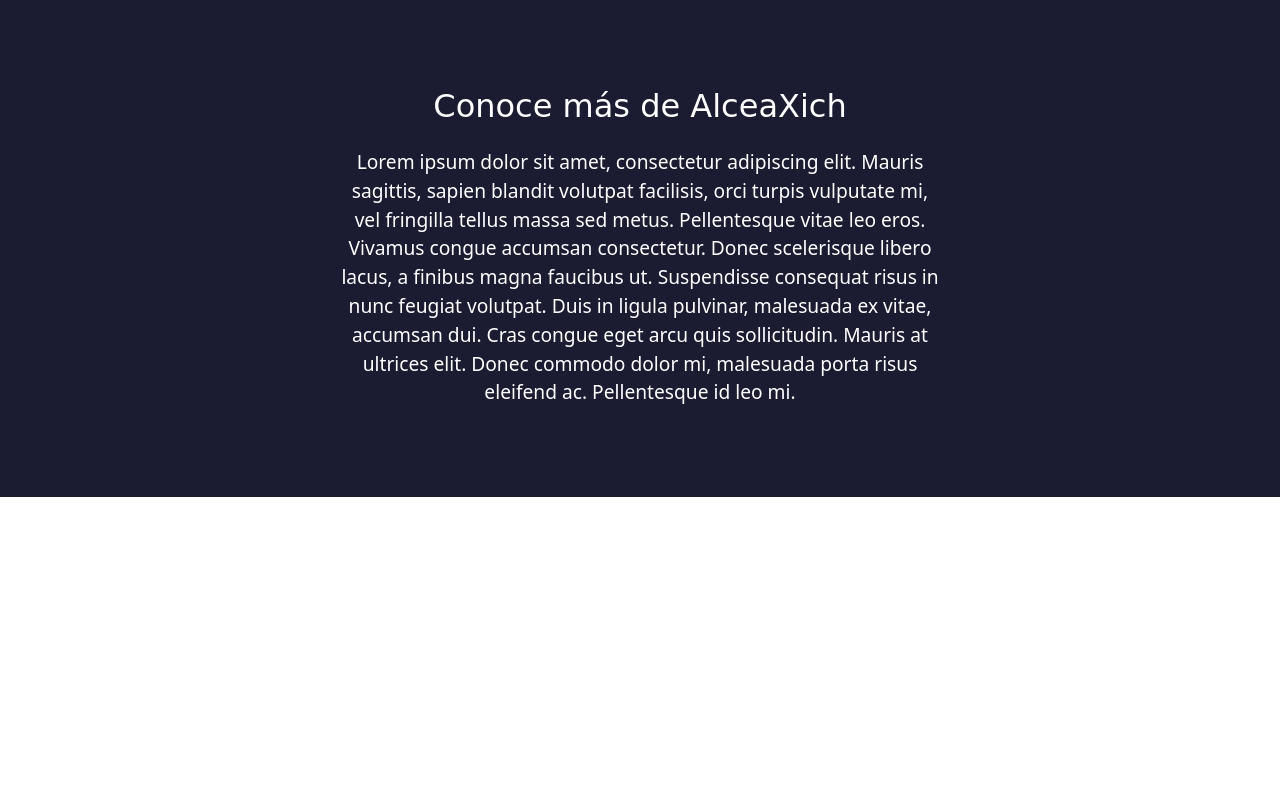
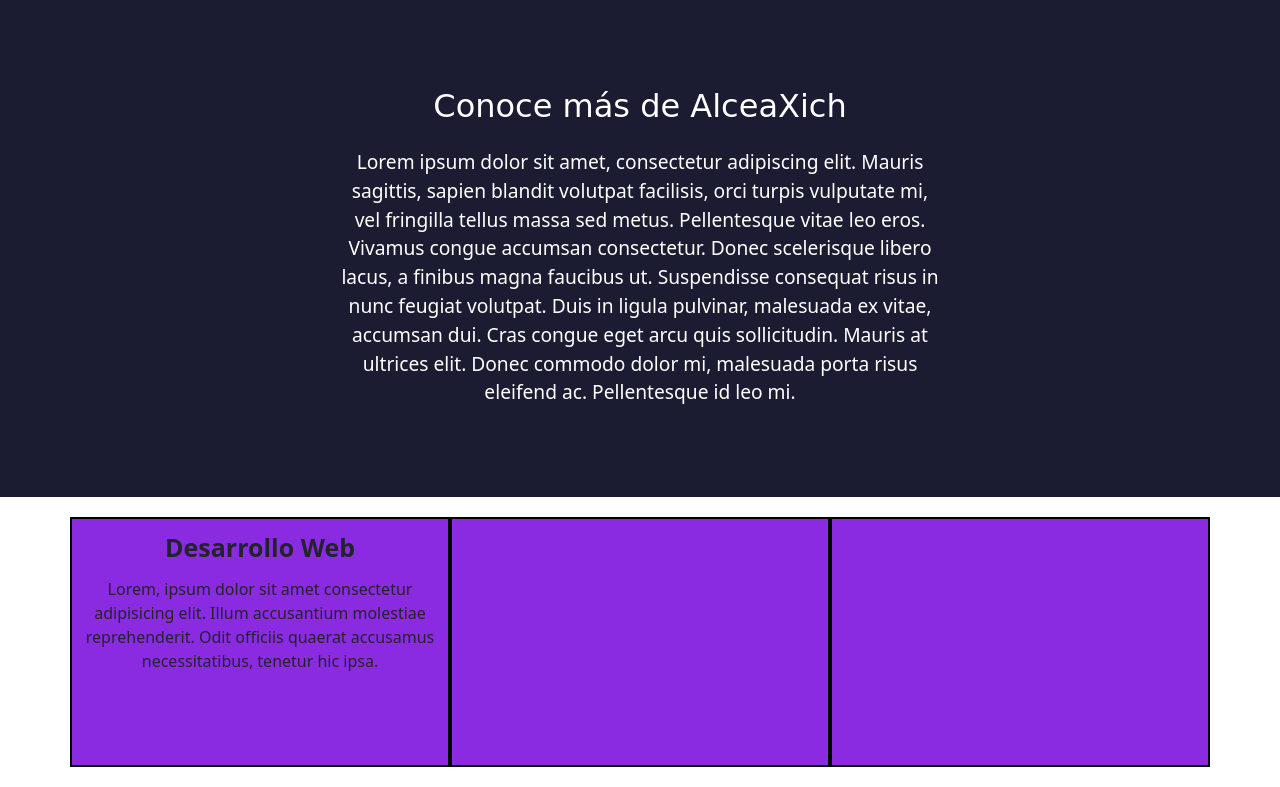
Before and after one commit to AlceaXich/Aprendiendo-Bootstrap, a plain HTML site: page PortafolioWeb/index.html in a window 1280 px wide. Shown: the part 918-1705 px from the top of the page. Before the commit the page ends 1415 px from the top, so only its background shows below. Drawn offline with nearby package versions, Linux system fonts and the light colour scheme; a web font is replaced by a local one.

Commit message:
Avance de la seccion experiencia del prtafolio

```diff
--- a/PortafolioWeb/index.html
+++ b/PortafolioWeb/index.html
@@ -68,6 +68,23 @@
             <p class="seccion-texto">Lorem ipsum dolor sit amet, consectetur adipiscing elit. Mauris sagittis, sapien blandit volutpat facilisis, orci turpis vulputate mi, vel fringilla tellus massa sed metus. Pellentesque vitae leo eros. Vivamus congue accumsan consectetur. Donec scelerisque libero lacus, a finibus magna faucibus ut. Suspendisse consequat risus in nunc feugiat volutpat. Duis in ligula pulvinar, malesuada ex vitae, accumsan dui. Cras congue eget arcu quis sollicitudin. Mauris at ultrices elit. Donec commodo dolor mi, malesuada porta risus eleifend ac. Pellentesque id leo mi.</p>
           </div>
         </section>
+
+        <!--Experiencia-->
+        <section class="experiencia seccion-clara">
+          <div class="container text-center">
+            <div class="row">
+              <div class="col-12 col-md-4">
+                <p class="experiencia-titulo">Desarrollo Web</p>
+                <p>Lorem, ipsum dolor sit amet consectetur adipisicing elit. Illum accusantium molestiae reprehenderit. Odit officiis quaerat accusamus necessitatibus, tenetur hic ipsa.
+                </p>
+              </div>
+              <div class="col-12 col-md-4">
+
+              </div>
+              <div class="col-12 col-md-4"></div>
+            </div>
+          </div>
+        </section>
         <!--Sugerencia de bootstrap, El script debe ir aqui-->
         <script src="https://cdn.jsdelivr.net/npm/bootstrap@5.3.1/dist/js/bootstrap.bundle.min.js" integrity="sha384-HwwvtgBNo3bZJJLYd8oVXjrBZt8cqVSpeBNS5n7C8IVInixGAoxmnlMuBnhbgrkm" crossorigin="anonymous"></script>
 
--- a/PortafolioWeb/style.css
+++ b/PortafolioWeb/style.css
@@ -25,6 +25,9 @@ h1{
     background-color: #1b1b32;
 }
 
+.seccion-clara{
+    background-color: white;
+}
 .seccion-titulo{
     font-size: 2rem;
     padding: 15px 0;
@@ -65,8 +68,20 @@ h1{
     max-width: 600px;
     text-align: center;
 }
-
-
+/*Experiencia*/
+.experiencia{
+    padding: 20px;
+}
+.experiencia .row div{
+    height: 250px;
+    background-color: blueviolet;
+    border: 2px solid black;
+}
+.experiencia-titulo{
+    font-size: 25px;
+    font-weight: bold;
+    margin:10px 0;
+}
 /* media query: dice que se debe aplicar solo a cierto tamaño de dispostivo*/
 @media screen and (max-width: 767px) {
     .navbar-brand {
```
